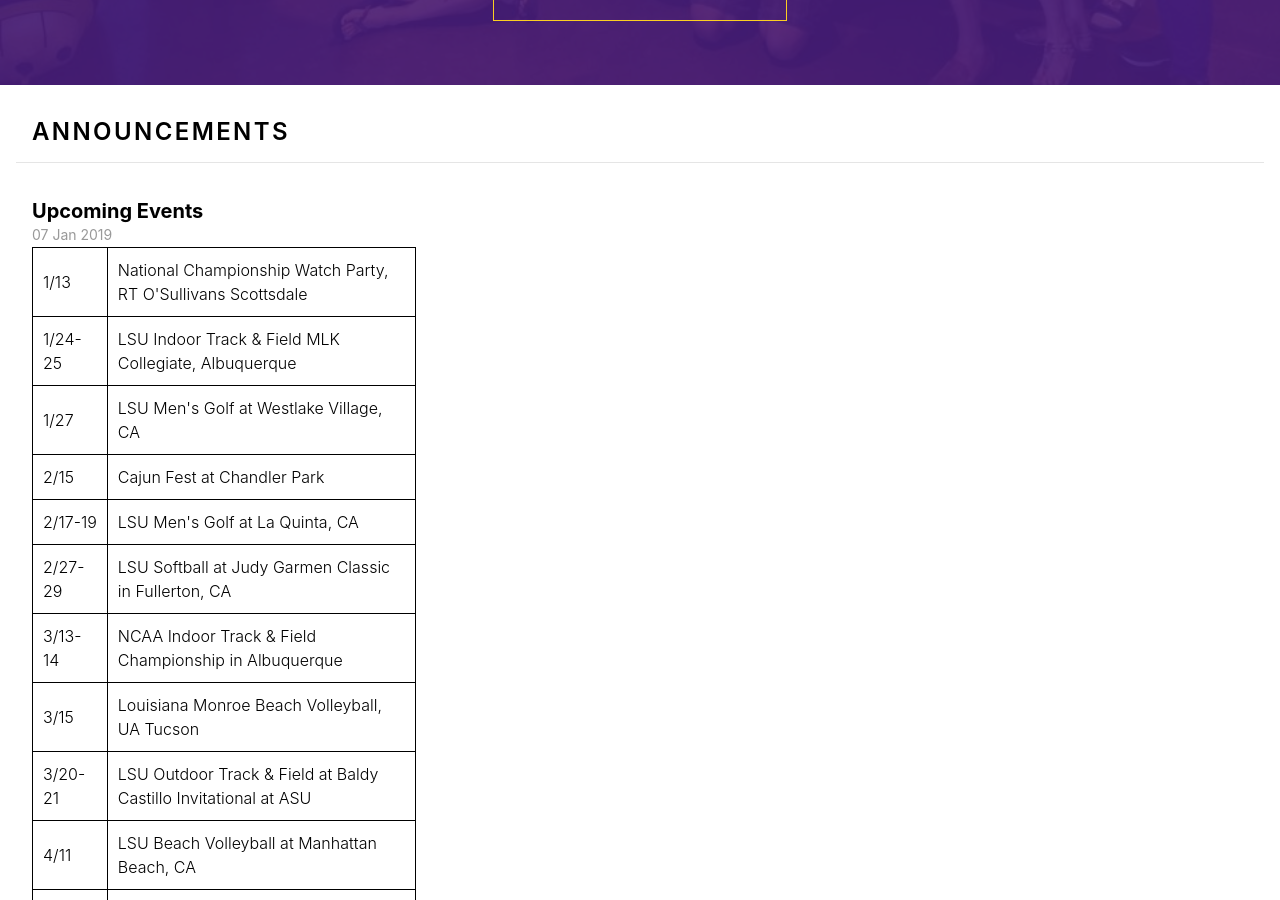
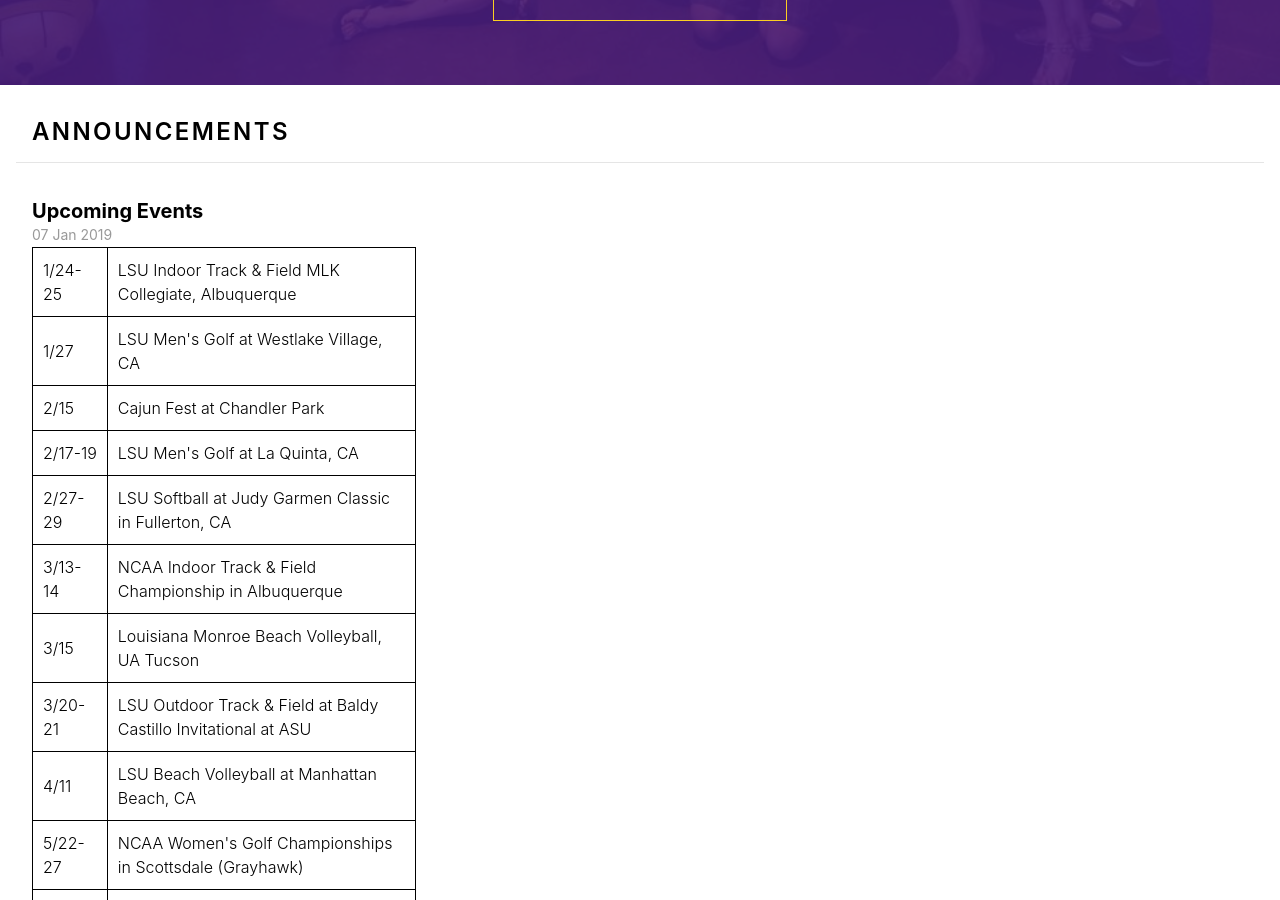
Before and after one commit to lsu-phoenix-alumni/lsu-phoenix-alumni.github.io, a Jekyll site: the page built from index.html, in a window 1280 px wide and 900 px high, scrolled down 758 px. Built offline with Jekyll 4.4.1, drawn with Linux system fonts in a browser that asks for light colours.

Commit message:
Updated Upcoming Events

```diff
--- a/_announcements/upcoming-events.markdown
+++ b/_announcements/upcoming-events.markdown
@@ -5,10 +5,6 @@
 ---
 
 <table>
-<tr>
-    <td>1/13</td>
-    <td>National Championship Watch Party, RT O'Sullivans Scottsdale</td>
-</tr>
 <tr>
     <td>1/24-25</td>
     <td>LSU Indoor Track & Field MLK Collegiate, Albuquerque</td>
```
